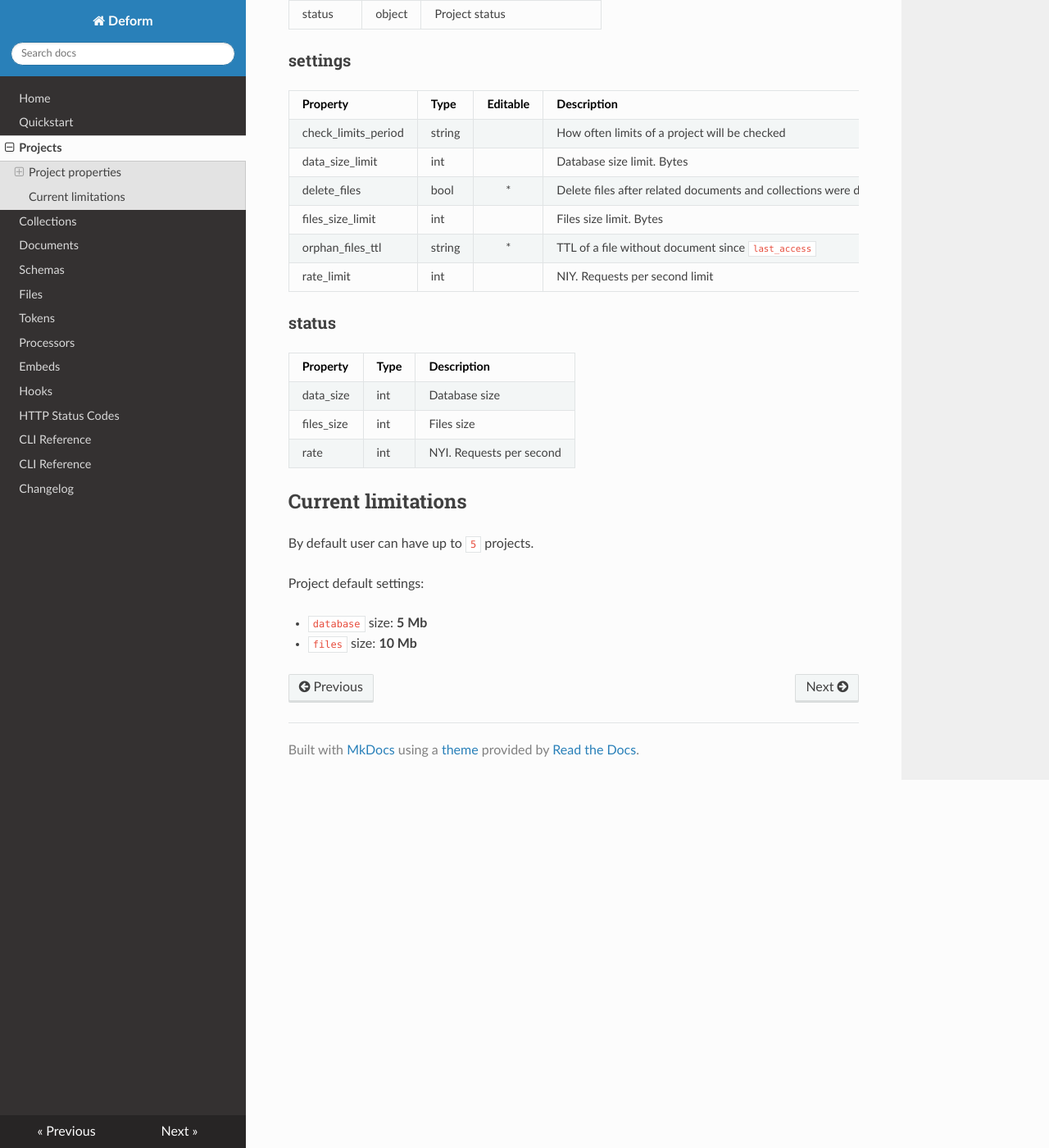
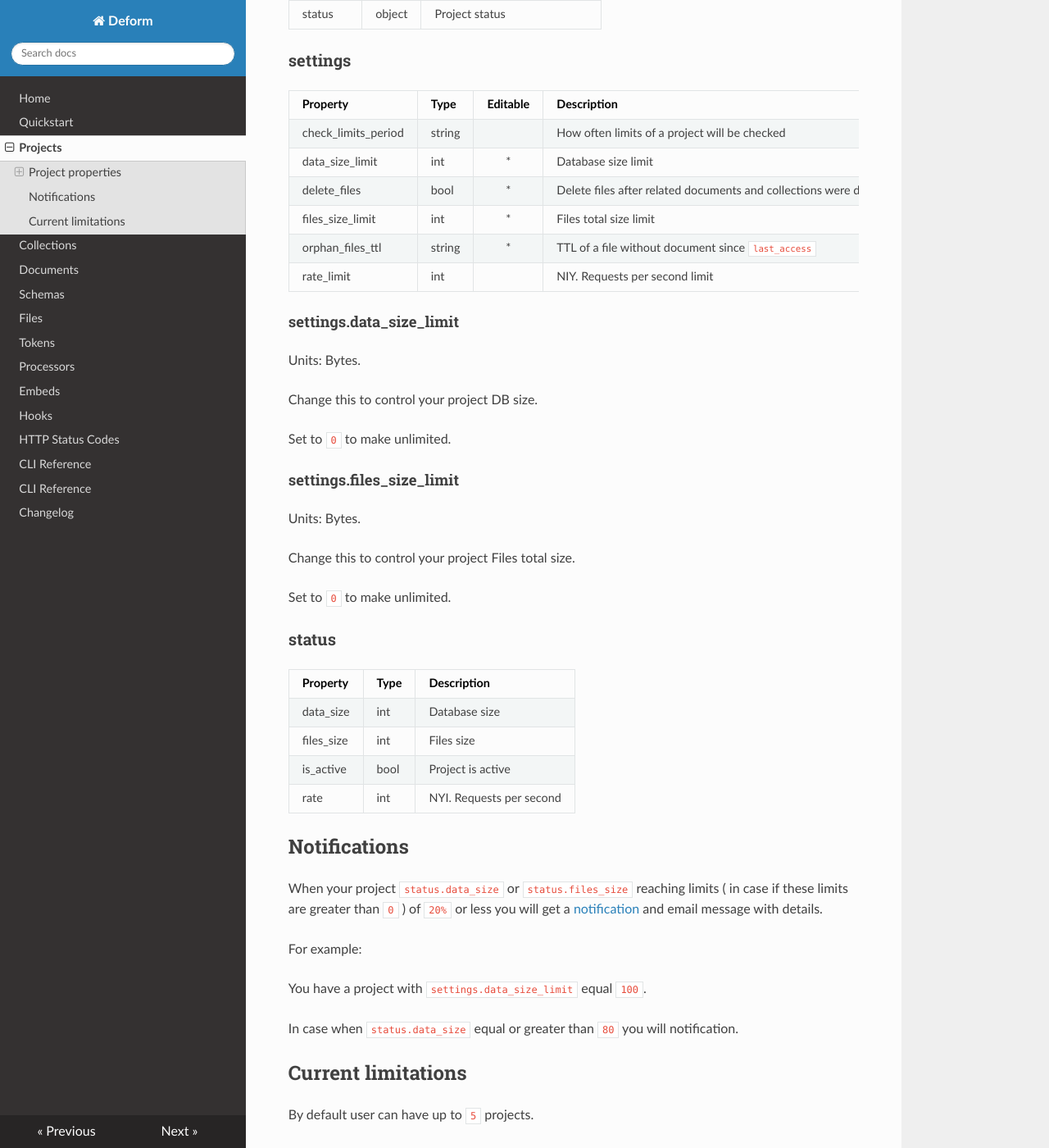
Before and after one commit to deformio/docs, an MkDocs documentation site: the page built from docs/projects.md, in a window 1280 px wide and 1400 px high, scrolled down 733 px. Shown: the whole window at 82% size. Built offline with MkDocs 1.6.1, drawn with Linux system fonts in a browser that asks for light colours; nearby versions of some CDN libraries; old or Windows-style settings are respelled for this version of MkDocs; some of the changed text lies outside the part shown.

Commit message:
Changelog updated. Project, Collections fixes

```diff
--- a/docs/projects.md
+++ b/docs/projects.md
@@ -34,14 +34,30 @@ status        | object        | Project status
 
 ### settings
 
-Property     | Type          | Editable | Description
--------------|---------------|:--------:|-----------
+Property              | Type   | Editable | Description
+----------------------|--------|:--------:|-----------
 check\_limits\_period | string |          | How often limits of a project will be checked
-data\_size\_limit     | int    |          | Database size limit. Bytes
+data\_size\_limit     | int    | *        | Database size limit
 delete\_files         | bool   | *        | Delete files after related documents and collections were deleted
-files\_size\_limit    | int    |          | Files size limit. Bytes
+files\_size\_limit    | int    | *        | Files total size limit
 orphan\_files\_ttl    | string | *        | TTL of a file without document since `last_access`
 rate\_limit           | int    |          | NIY. Requests per second limit
+
+#### settings.data\_size\_limit
+
+Units: Bytes.
+
+Change this to control your project DB size.
+
+Set to `0` to make unlimited.
+
+#### settings.files\_size\_limit
+
+Units: Bytes.
+
+Change this to control your project Files total size.
+
+Set to `0` to make unlimited.
 
 
 ### status
@@ -50,14 +66,26 @@ Property     | Type          | Description
 -------------|---------------|-------------
 data_size    | int           | Database size
 files_size   | int           | Files size
+is_active    | bool          | Project is active
 rate         | int           | NYI. Requests per second
+
+
+## Notifications
+
+When your project `status.data_size` or `status.files_size` reaching limits ( in case if these limits are greater than `0` ) of `20%` or less you will get a [notification](/collections/#system-collections) and email message with details.
+
+For example:
+
+You have a project with `settings.data_size_limit` equal `100`.
+
+In case when `status.data_size` equal or greater than `80` you will notification.
 
 
 ## Current limitations
 
 By default user can have up to `5` projects.
 
-Project default settings:
+Project initial settings:
 
   * `database` size: **5 Mb**
   * `files` size: **10 Mb**
```
Also changed, not shown: docs/changelog.md (+1 -12 lines), docs/collections.md (+9 -4 lines).
